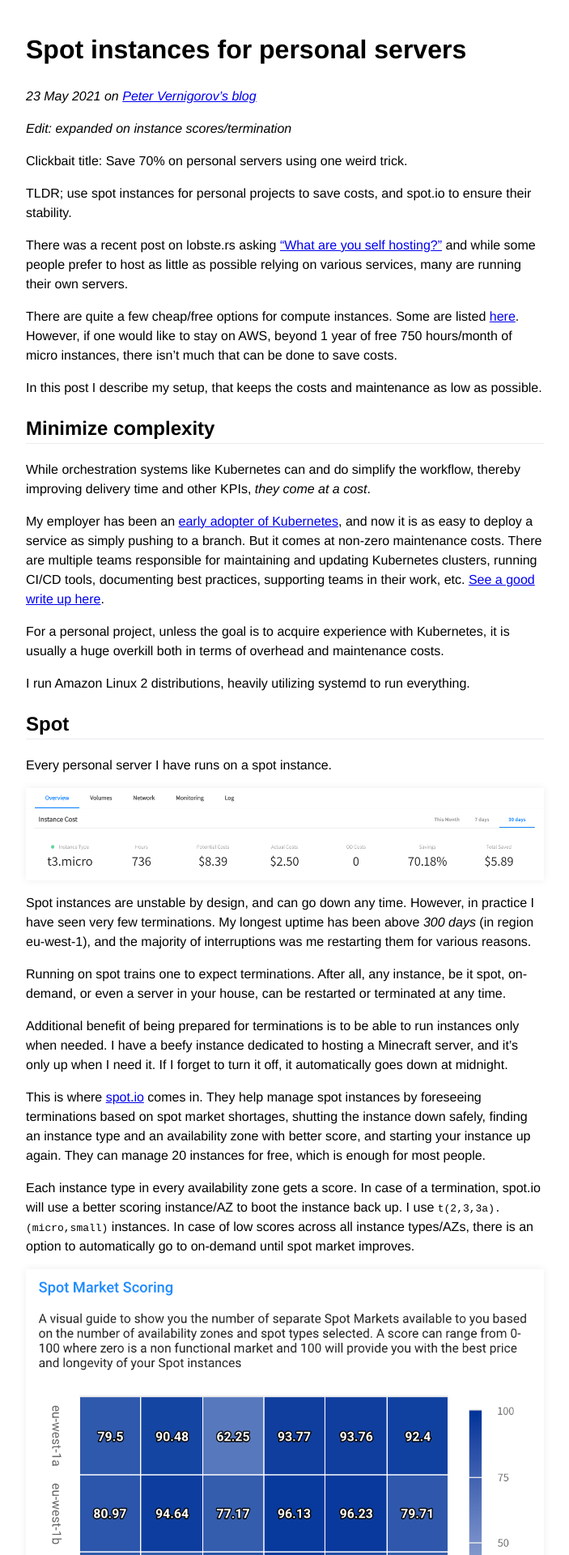
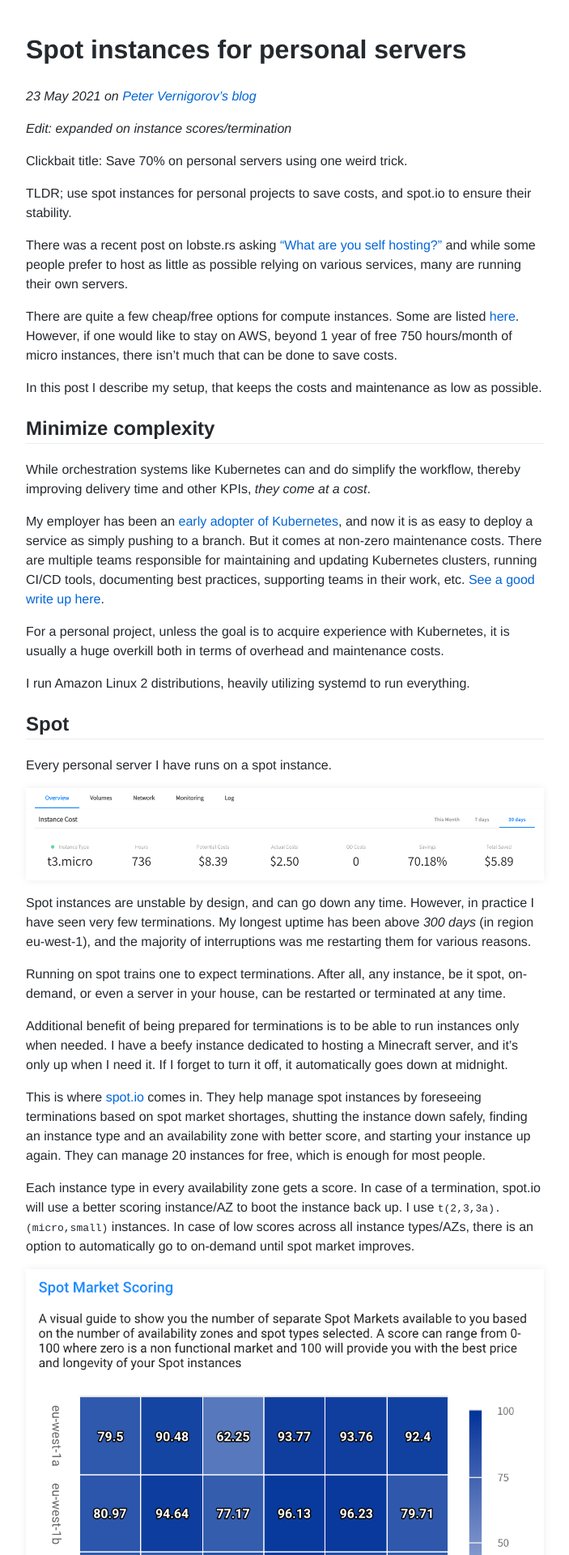
Before and after one commit to pitr/pitr.github.com, a Jekyll site: the page built from _posts/2021-05-23-personal-spot.md, in a window 1280 px wide. Shown: the top 1920 px of the page at 81% size, without its empty margins (288-991 px from the left). Built offline with Jekyll 4.4.1, drawn with Linux system fonts in a browser that asks for light colours.

Commit message:
dark mode css + more style improvements

```diff
--- a/_layouts/default.html
+++ b/_layouts/default.html
@@ -10,18 +10,21 @@
   <title>{{ page.title }}</title>
   <style type="text/css" media="screen">
     html{font-family:helvetica,arial,sans-serif}
-    body{max-width:640px;margin:auto;padding:1em;line-height:1.5}
+    body{background-color:#fff;color:#24292e;max-width:640px;margin:auto;padding:1em;line-height:1.5}
     h2{border-bottom: 1px solid #eaecef}
     .date{color:#aaa}
+    a{text-decoration:none;color:#0366d6}
+    a:hover{text-decoration:underline}
     img, video{display:block;margin:0 auto;max-width:100%;box-shadow:0 0 10px #eee}
     footer{margin-top:2rem;text-align:center;font-size:.8rem;color:#aaa}
     ul li:not(:last-child){margin-bottom:1rem}
-    pre.highlight {
-      background-color: #eee;
-      padding: .25rem 1rem;
-      margin: 0 -1rem;
-      max-width: 100%;
-      overflow-x: auto;
+    pre.highlight{background-color:#eee;padding:.25rem 1rem;margin:0 -1rem;max-width:100%;overflow-x:auto}
+
+    @media (prefers-color-scheme: dark) {
+      body{background-color:#121212;color:#eee}
+      a{color:#58a6ff}
+      img{filter: brightness(.6) contrast(1.2)}
+      pre.highlight{background-color:#333}
     }
   </style>
 </head>
```
